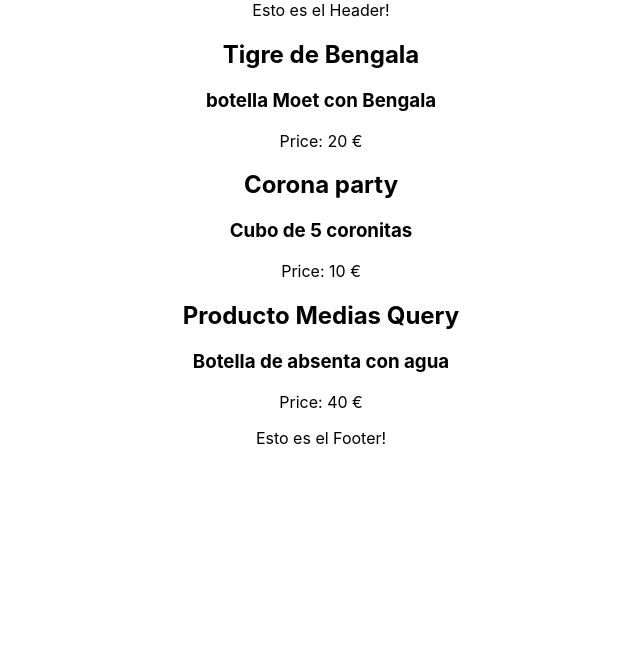
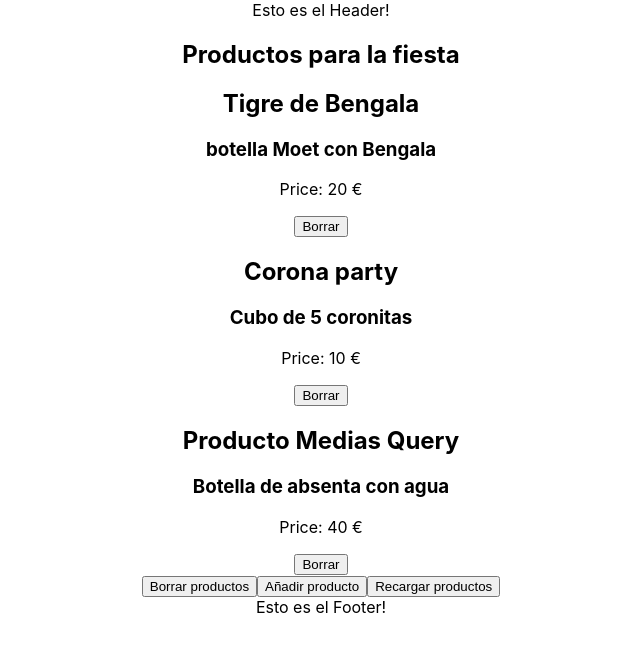
Before and after one commit to TheBridge-FullStackDeveloper/-ft-jun22-React-examples, a React (Create React App) app: page / in a window 1280 px wide. Shown: the top 652 px of the page, without its empty margins (319-959 px from the left). Built offline with nearby package versions, Linux system fonts and the light colour scheme.

Commit message:
add/setState

```diff
--- a/src/components/Main/ProductList/ProductItem/ProductItem.jsx
+++ b/src/components/Main/ProductList/ProductItem/ProductItem.jsx
@@ -11,11 +11,13 @@
   }
 
   render() {
+    const {info,price} = this.props.data;
     return (
       <article>
         <h2>{this.state.name}</h2>
-        <h3>{this.props.data.info}</h3>
-        <p>Price: {this.props.data.price} €</p>
+        <h3>{info}</h3>
+        <p>Price: {price} €</p>
+        <button onClick={this.props.delete}>Borrar</button>
       </article>
     )
   }
--- a/src/components/Main/ProductList/ProductList.jsx
+++ b/src/components/Main/ProductList/ProductList.jsx
@@ -2,6 +2,7 @@
 import { v4 as uuidv4 } from 'uuid';
 
 import ProductItem from './ProductItem'
+import data from './products.json'
 
 export class ProductList extends Component {
 
@@ -9,17 +10,30 @@
     super(props)
 
     this.state = {
-      products:[
-        {name:"Tigre de Bengala",info:"botella Moet con Bengala",price:20},
-        {name:"Corona party",info:"Cubo de 5 coronitas",price:10},
-        {info:"Botella de absenta con agua",price:40}
-      ]
+      products:data // precarga de [] de productos
     }
     //this.paintProducts = this.paintProducts.bind(this);
   }
 
   // paintProducts () {return this.state.products.map(product=><ProductItem data={product}/>)}
-  paintProducts = () => this.state.products.map((product,i)=><ProductItem data={product} key={uuidv4()}/>)
+  paintProducts = () => this.state.products.map((product,i)=><ProductItem data={product} key={uuidv4()} delete={()=> this.deleteProduct(i)}/>)
+
+  deleteProducts = () => this.setState({products:[]});
+  resetProducts = () => this.setState({products:data}); //recarga inicial
+
+  deleteProduct = (i) => {
+    //filter
+    const remainingProducts = this.state.products.filter((product,j)=>i!==j);
+    this.setState({products:remainingProducts});
+  }
+
+  addProduct = () => {
+    const name = prompt("Introduce nombre");
+    const info = prompt("Introduce info del producto");
+    const price = prompt("Introduce precio");
+    const newProduct = {name,info,price};
+    this.setState({products:[...this.state.products,newProduct]}); // [{},{},{}] ---> [{},{},{},{newProduct}]
+  }
 
   render() {
 
@@ -30,7 +44,16 @@
     // ]
     return (
       <section>
+            <h1>Productos para la fiesta</h1>
             {this.paintProducts()}
+
+            {this.state.products.length?
+            <button onClick={this.deleteProducts}>Borrar productos</button>
+            :""}
+
+            <button onClick={this.addProduct}>Añadir producto</button>
+            <button onClick={this.resetProducts}>Recargar productos</button>
+
             {/* {products.map(product=><ProductItem data={product}/>)} */}
 
             {/* <ProductItem data={products[0]}/>
--- /dev/null
+++ b/src/components/Main/ProductList/products.json
@@ -0,0 +1,16 @@
+[
+    {
+        "name": "Tigre de Bengala",
+        "info": "botella Moet con Bengala",
+        "price": 20
+    },
+    {
+        "name": "Corona party",
+        "info": "Cubo de 5 coronitas",
+        "price": 10
+    },
+    {
+        "info": "Botella de absenta con agua",
+        "price": 40
+    }
+]
```
Also changed, not shown: 1 other file (tests, documents, lock files or other folders).
